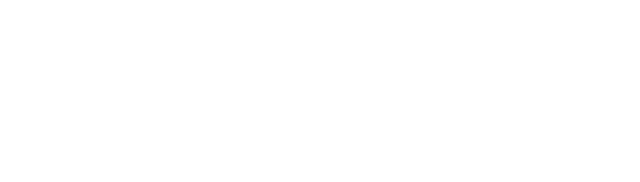
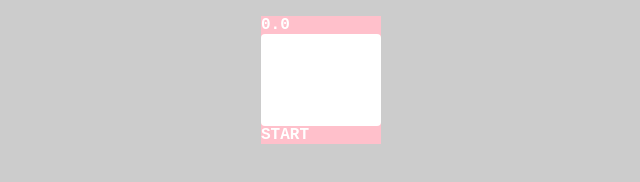
Before and after one commit to matsumoto-parker/Numbers-Game, a plain HTML site: page index.html in a window 1280 px wide. Shown: the whole page, without its empty margins (319-959 px from the left). Drawn offline with Linux system fonts and the light colour scheme.

Commit message:
feat: select color

```diff
--- a/css/styles.css
+++ b/css/styles.css
@@ -0,0 +1,21 @@
+body {
+  background-color: #ccc;
+  color: #fff;
+  font-family: 'Courier New', sans-serif;
+  font-size: 16px;
+  font-weight: bold;
+}
+
+#container {
+  width: 120px;
+  margin: 16px auto;
+  background: pink;
+}
+
+#board {
+  list-style: none;
+  margin: 0;
+  padding: 10px;
+  background: #fff;
+  border-radius: 4px;
+}
--- a/index.html
+++ b/index.html
@@ -9,6 +9,16 @@
 </head>
 
 <body>
+  <div id="container">
+    <div id="timer">0.0</div>
+    <ul id="board">
+      <li>0</li>
+      <li>1</li>
+      <li>2</li>
+      <li>3</li>
+    </ul>
+    <div id="btn">START</div>
+  </div>
 
   <script src="js/main.js"></script>
 </body>
```
